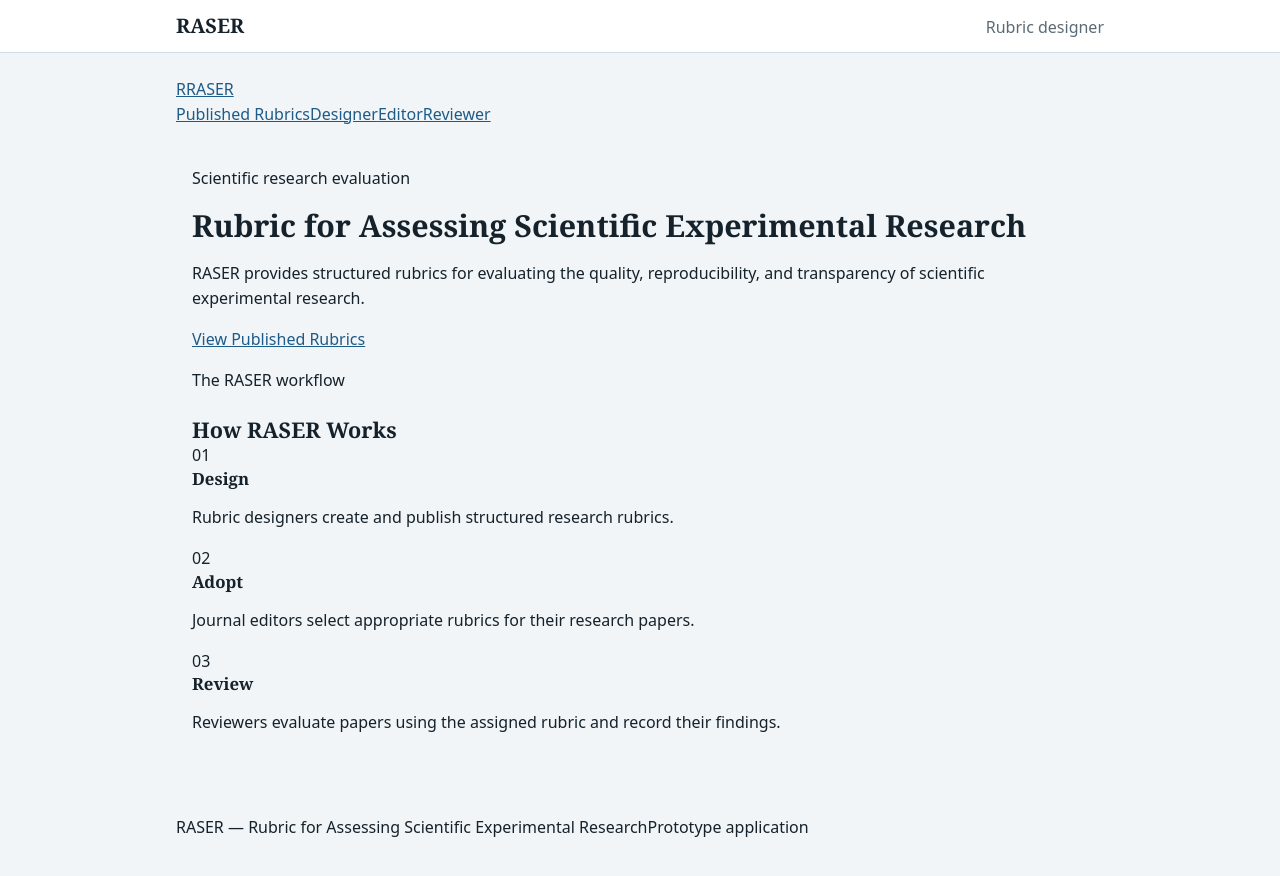
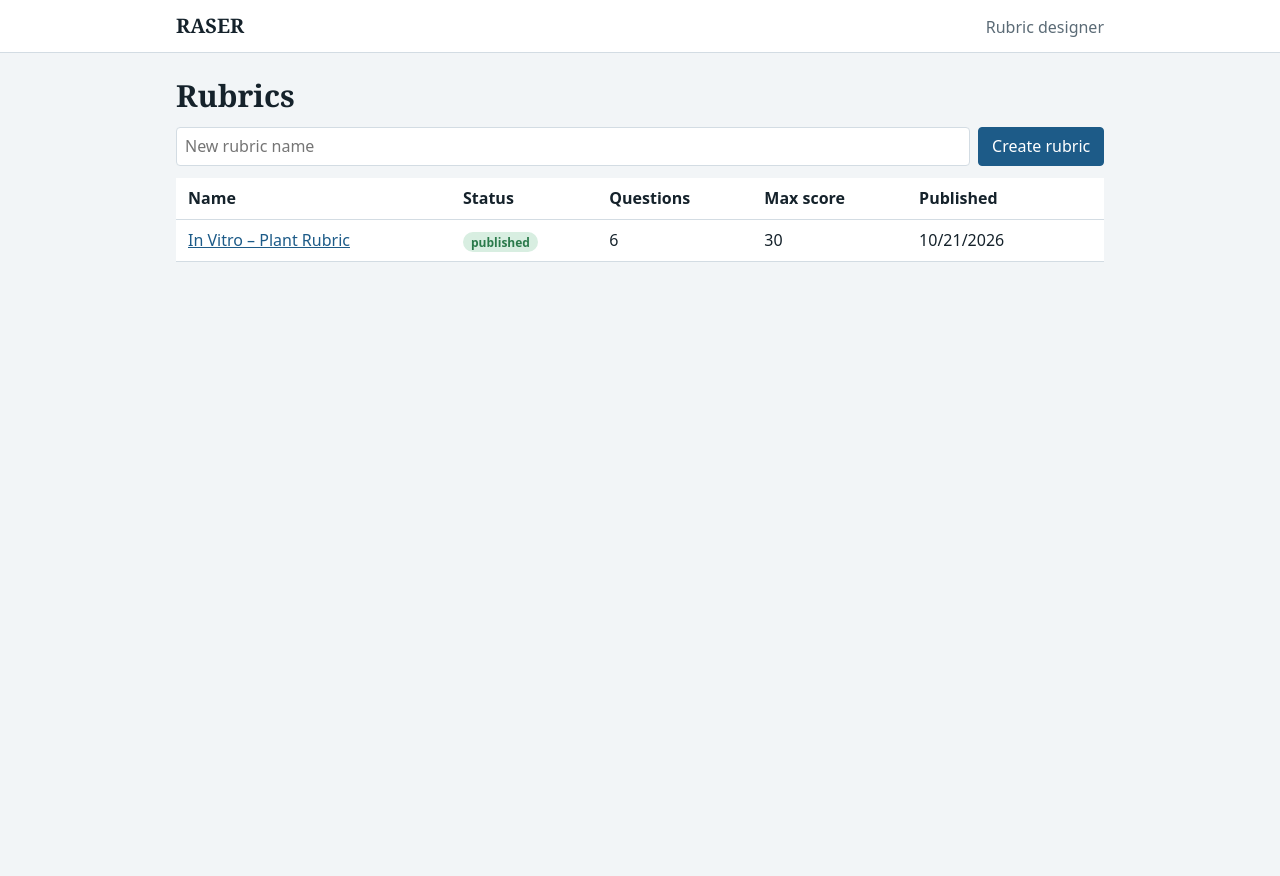
Before and after one commit to pbrusswpi/RASER, a Next.js app in the folder raser/: page / in a window 1280 px wide. Shown: the top 876 px of the page. After the commit the page ends 800 px from the top, so only its background shows below. Built offline with nearby package versions, Linux system fonts and the light colour scheme.

Commit message:
modified home page

```diff
--- a/raser/src/app/page.tsx
+++ b/raser/src/app/page.tsx
@@ -1,5 +1,44 @@
-import Home from "../boundaries/Home";
+"use client";
+// List Rubrics + Create Rubric + Delete Rubric
+import Link from "next/link";
+import { useRouter } from "next/navigation";
+import { useState } from "react";
+import { useDB, useReady } from "@/control/store";
+import { designer } from "@/control/controllers";
+import { fmtDate, maxScore } from "@/entities/types";
+import { ErrorBanner, StatusBadge, useRun } from "@/boundary/hooks";
 
-export default function HomePage() {
-  return <Home />;
+export default function RubricList() {
+  const db = useDB();
+  const ready = useReady();
+  const router = useRouter();
+  const { error, run } = useRun();
+  const [name, setName] = useState("");
+
+  if (!ready)
+    return <p>Loading…</p>;
+
+  return (
+    <div className="stack">
+      <h1>Rubrics</h1>
+      <form className="row" onSubmit={(e) => { e.preventDefault(); run(() => { router.push(`/rubrics/${designer.create(name)}`); }); }}>
+        <input placeholder="New rubric name" aria-label="New rubric name" value={name} onChange={(e) => setName(e.target.value)} />
+        <button className="primary" type="submit">Create rubric</button>
+      </form>
+      <ErrorBanner error={error} />
+
+      {db.rubrics.length === 0 ? <p className="muted">No rubrics yet. Name one above to start.</p> : (
+        <table>
+          <thead><tr><th>Name</th><th>Status</th><th>Questions</th><th>Max score</th><th>Published</th><th></th></tr></thead>
+          <tbody>{db.rubrics.map((r) => (
+            <tr key={r.id}>
+              <td><Link href={`/rubrics/${r.id}`}>{r.name}</Link></td>
+              <td><StatusBadge status={r.status} /></td><td>{r.questions.length}</td><td>{maxScore(r)}</td><td>{fmtDate(r.publishedAt)}</td>
+              <td>{r.status === "draft" && <button onClick={() => run(() => { if (window.confirm(`Delete "${r.name}"?`)) designer.remove(r.id); })}>Delete</button>}</td>
+            </tr>
+          ))}</tbody>
+        </table>
+      )}
+    </div>
+  );
 }
```
